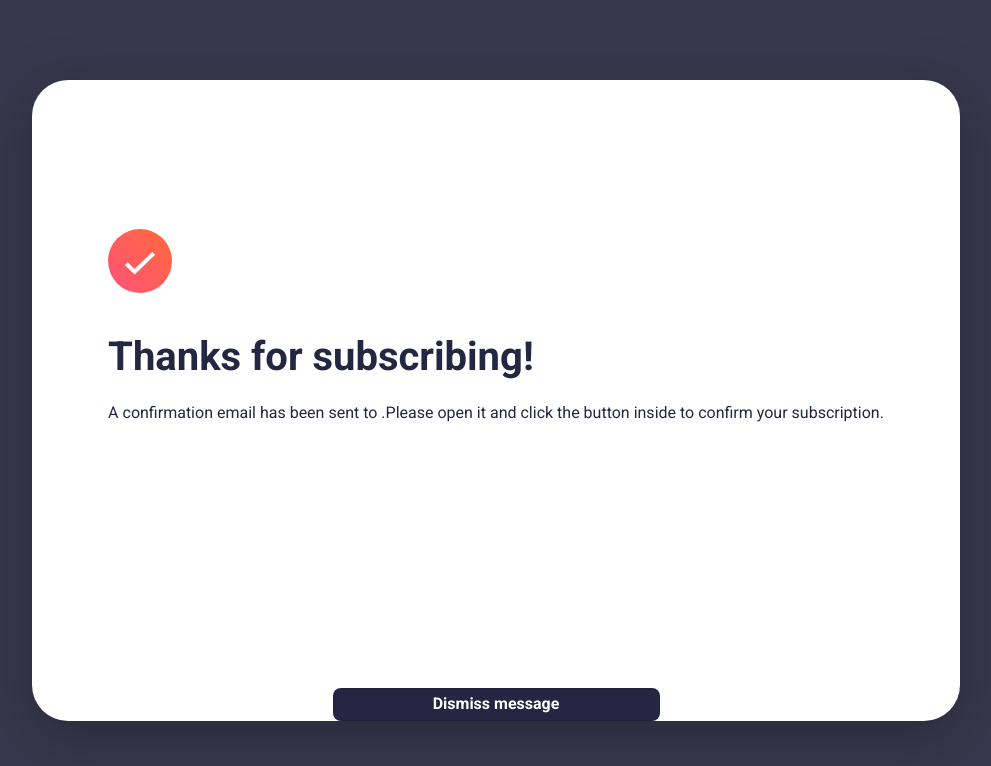
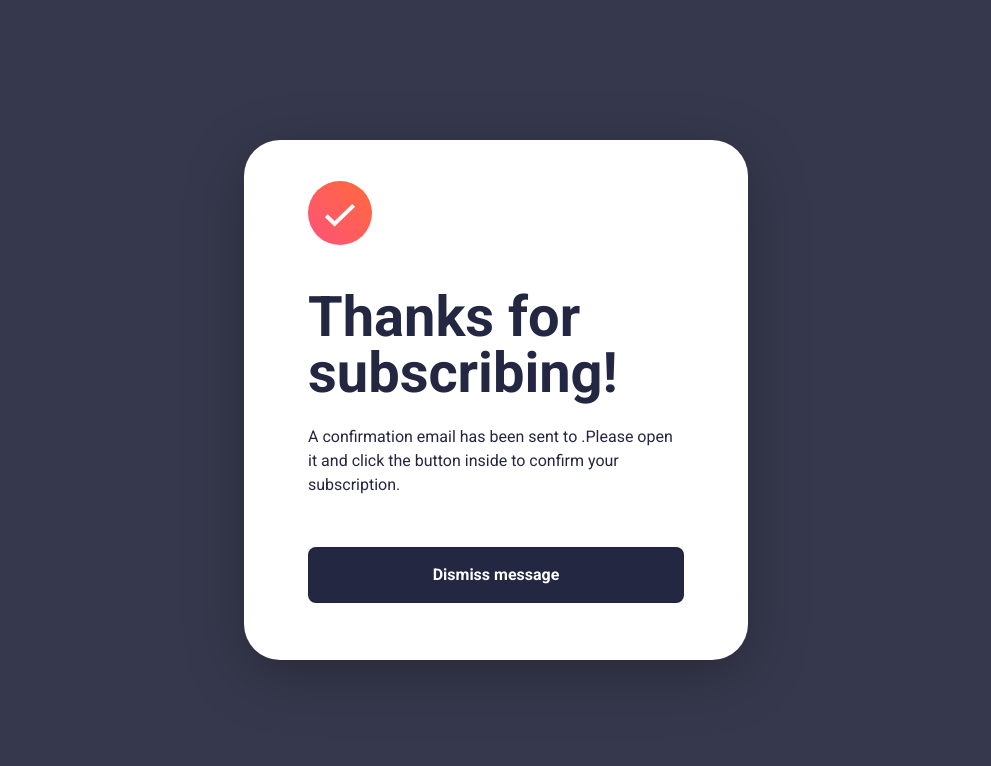
Before and after one commit to tikosaghinadze/newsleter-sign-up-with-succes-message, a plain HTML site: page static/pages/success.html in a window 1536 px wide. Shown: the whole page, without its empty margins (272-1263 px from the left). Drawn offline with Linux system fonts and the light colour scheme.

Commit message:
add responsiv disign for success page and finish project

```diff
--- a/static/css/success.css
+++ b/static/css/success.css
@@ -41,3 +41,25 @@
   background: linear-gradient(204deg, #ff6a3a 0%, #ff527b 100%);
   box-shadow: 0px 16px 32px 0px rgba(255, 97, 85, 0.5);
 }
+/* responsiv */
+@media (min-width: 1440px) {
+  #success-main {
+    width: 504px;
+    height: 520px;
+    border-radius: 36px;
+    background: #fff;
+    box-shadow: 0px 15px 60px 0px rgba(0, 0, 0, 0.25);
+  }
+  .success-info {
+    margin: 24px 40px 16px;
+  }
+  .success-h1 {
+    font-size: 56px;
+  }
+  .success-btn {
+    font-family: "Roboto", sans-serif;
+    width: 376px;
+    height: 56px;
+    margin-bottom: 40px;
+  }
+}
```
